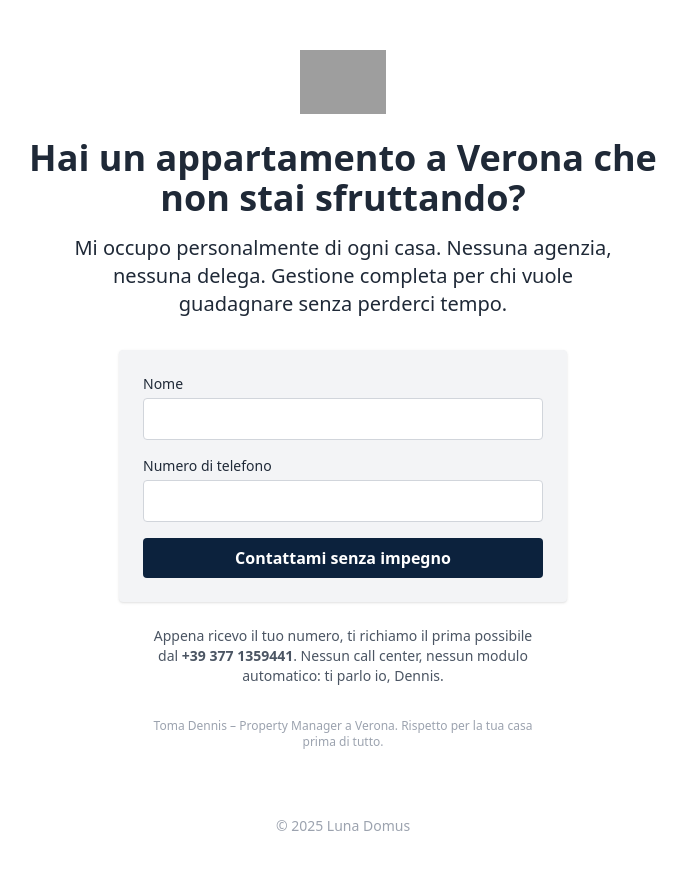
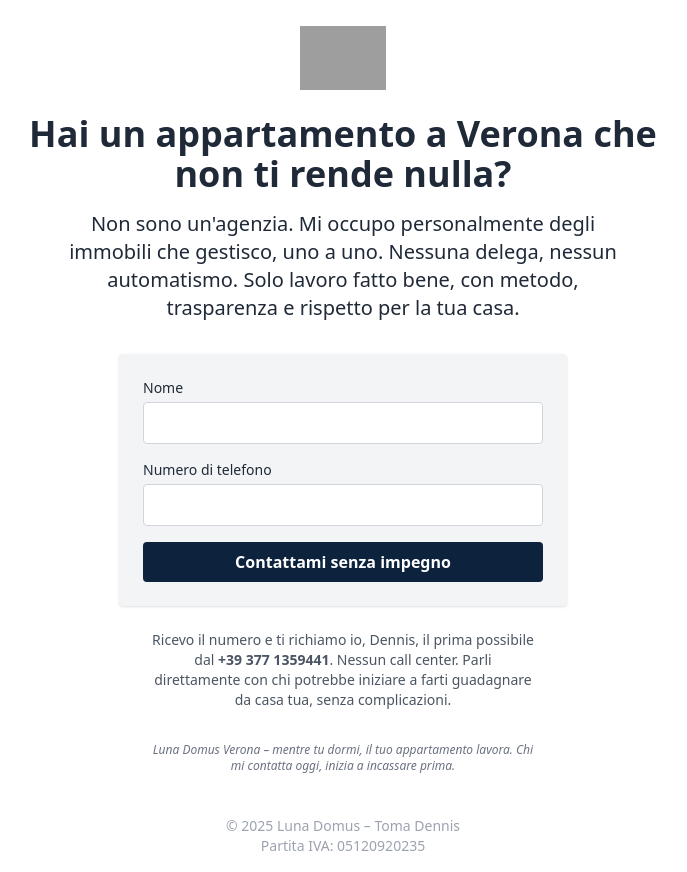
Before and after one commit to lunadomus/lunadomus, a plain HTML site: page index.html in a window 1280 px wide. Shown: the whole page, without its empty margins (297-984 px from the left). Drawn offline with nearby package versions, Linux system fonts and the light colour scheme; grey boxes are pictures that could not be loaded.

Commit message:
Update index.html

```diff
--- a/index.html
+++ b/index.html
@@ -11,11 +11,11 @@
       <img src="logo.png" alt="Luna Domus Logo" class="h-16 mb-6" />
 
       <h1 class="text-3xl md:text-4xl font-bold max-w-2xl mb-4 leading-tight">
-        Hai un appartamento a Verona che non stai sfruttando?
+        Hai un appartamento a Verona che non ti rende nulla?
       </h1>
 
       <p class="text-lg md:text-xl max-w-xl mb-8">
-        Mi occupo personalmente di ogni casa. Nessuna agenzia, nessuna delega. Gestione completa per chi vuole guadagnare senza perderci tempo.
+        Non sono un'agenzia. Mi occupo personalmente degli immobili che gestisco, uno a uno. Nessuna delega, nessun automatismo. Solo lavoro fatto bene, con metodo, trasparenza e rispetto per la tua casa.
       </p>
 
       <form action="mailto:lunadomus1@gmail.com" method="post" enctype="text/plain" class="w-full max-w-md bg-gray-100 p-6 rounded shadow space-y-4">
@@ -33,16 +33,17 @@
       </form>
 
       <p class="mt-6 text-sm text-gray-600 max-w-sm">
-        Appena ricevo il tuo numero, ti richiamo il prima possibile dal <strong>+39 377 1359441</strong>. Nessun call center, nessun modulo automatico: ti parlo io, Dennis.
+        Ricevo il numero e ti richiamo io, Dennis, il prima possibile dal <strong>+39 377 1359441</strong>. Nessun call center. Parli direttamente con chi potrebbe iniziare a farti guadagnare da casa tua, senza complicazioni.
       </p>
 
-      <p class="mt-8 text-xs text-gray-400 max-w-sm">
-        Toma Dennis – Property Manager a Verona. Rispetto per la tua casa prima di tutto.
+      <p class="mt-8 text-xs text-gray-500 max-w-sm italic">
+        Luna Domus Verona – mentre tu dormi, il tuo appartamento lavora. Chi mi contatta oggi, inizia a incassare prima.
       </p>
     </section>
 
     <footer class="text-center text-sm text-gray-400 py-4">
-      <p>&copy; 2025 Luna Domus</p>
+      <p>&copy; 2025 Luna Domus – Toma Dennis</p>
+      <p>Partita IVA: 05120920235</p>
     </footer>
   </body>
 </html>
```
